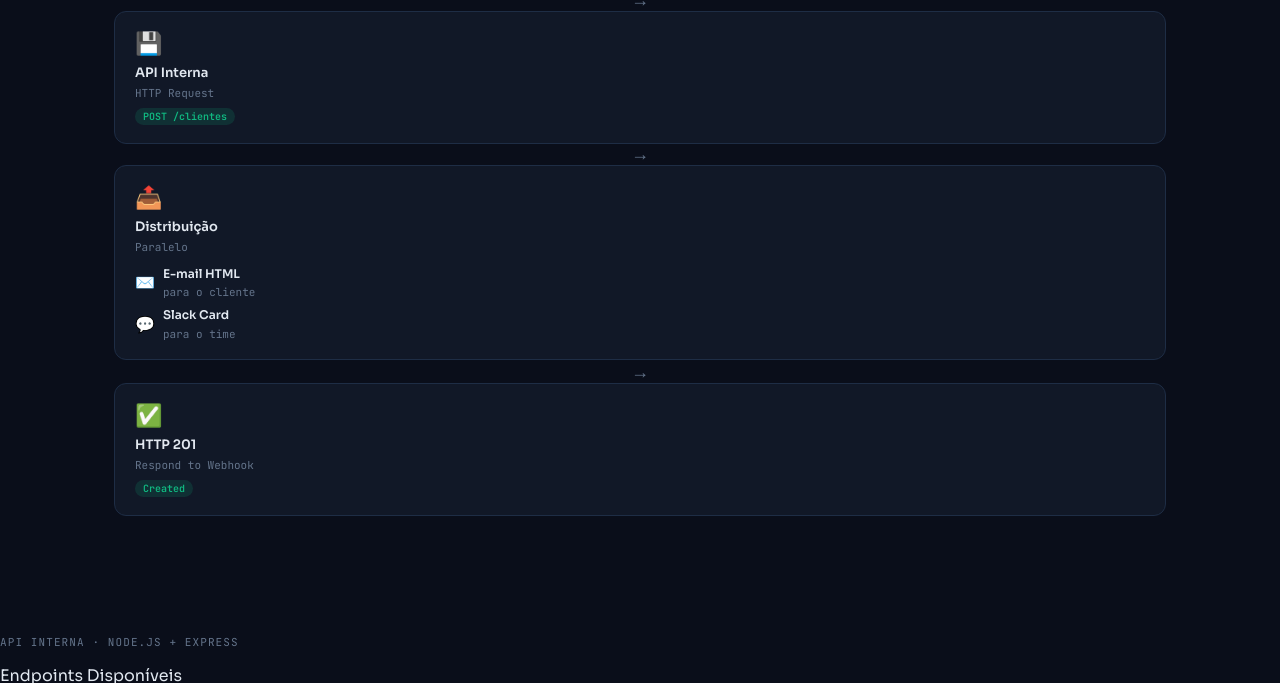
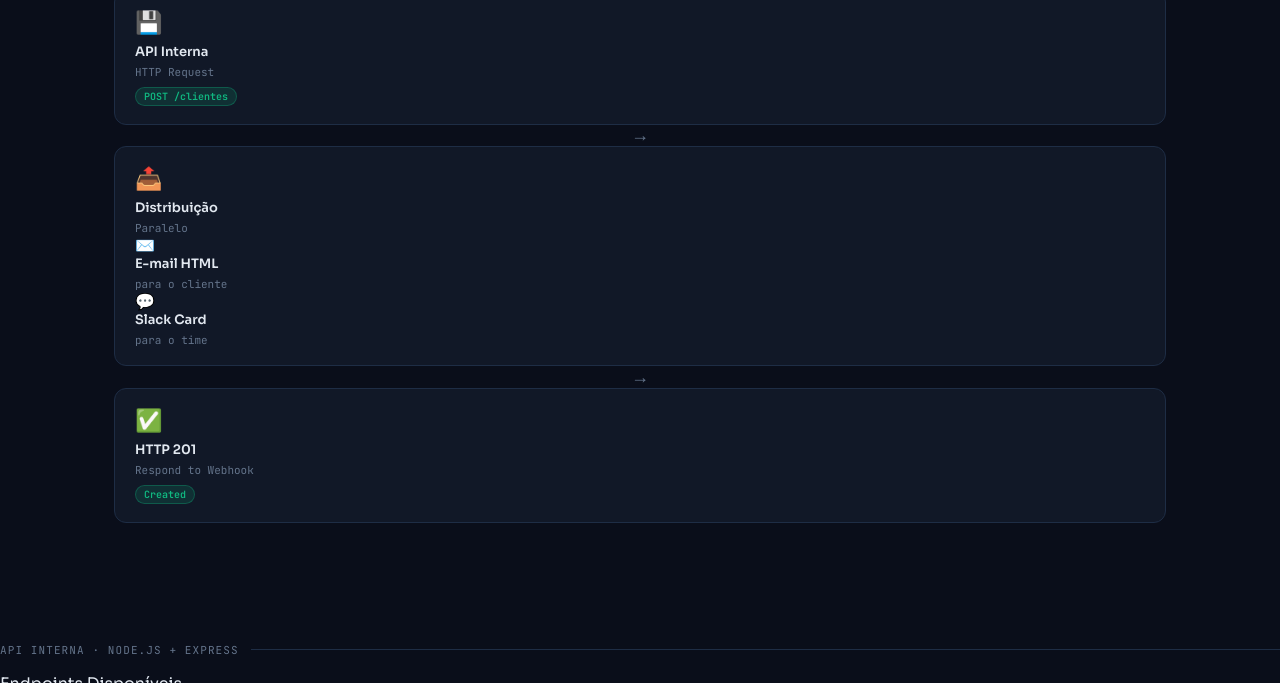
Before and after one commit to SnDann/n8n-cadastro-enrichment, a plain HTML site: page docs/index.html in a window 1280 px wide. Shown: the part 1323-2006 px from the top of the page. Drawn offline with Linux system fonts and the light colour scheme.

```diff
--- a/docs/index.html
+++ b/docs/index.html
@@ -37,27 +37,27 @@
  /* ── SECTION ── */ section { padding: 60px 0; }
  .section-label { display: flex; align-items: center; gap: 12px; font-size: 11px; font-family: var(--mono); color: var(--muted); letter-spacing: .1em; text-transform: uppercase; margin-bottom: 16px;
  }
- .section-label::after { content: ''; flex: 1; height 1px; background: var(--border); } h2 { font-size: 26px; font-weight 700; letter-spacing: -.02em; margin-bottom: 32px; }
+ .section-label::after { content: ''; flex: 1; height: 1px; background: var(--border); } h2 { font-size: 26px; font-weight: 700; letter-spacing: -.02em; margin-bottom: 32px; }
 
  /* ── FLOW DIAGRAM ── */
  .flow { display: flex; align-items: stretch; gap: 0; overflow-x: auto; padding-bottom: 12px;
  }
  .flow-step { display: flex; flex-direction: column; animation: fadeIn .5s ease both;
  }
- .flow-step:nth-child(1) { animation-delay: .1 s; }
+ .flow-step:nth-child(1) { animation-delay: .1s; }
  .flow-step:nth-child(3) { animation-delay: .2s; }
  .flow-step:nth-child(5) { animation-delay: .3s; }
  .flow-step:nth-child(7) { animation-delay: .4s; }
- .flow -step:nth-child(9) { animation-delay: .5s; }
+ .flow-step:nth-child(9) { animation-delay: .5s; }
 
- .flow-node { background : var(--surface); border: 1px solid var(--border); border-radius: 12px; padding: 18px 20px; min-width: 160px; position: relative; transition: border-color .2s, box-shadow .2s; cursor: default;
+ .flow-node { background: var(--surface); border: 1px solid var(--border); border-radius: 12px; padding: 18px 20px; min-width: 160px; position: relative; transition: border-color .2s, box-shadow .2s; cursor: default;
  }
  .flow-node:hover { border-color: var(--accent); box-shadow: 0 0 24px rgba(59,130,246,.15);
  }
  .flow-node:hover .node-detail { opacity: 1; max-height: 80px; margin-top: 10px; }
 
- .node-icon { font-size: 22px ; margin-bottom: 8px; }
- .node-title { font-size: 13px; font-weight: 600 ; line-height: 1.3; }
+ .node-icon { font-size: 22px; margin-bottom: 8px; }
+ .node-title { font-size: 13px; font-weight: 600; line-height: 1.3; }
  .node-sub { font-size: 11px; color: var(--muted); margin-top: 4px; font-family: var(--mono); }
  .node-detail { font-size: 11px; color: var(--accent2); max-height: 0; overflow: hidden; opacity: 0; transition: max-height .3s, opacity .3s, margin-top .3s; line-height: 1.5;
  }
@@ -65,7 +65,7 @@
  .node-badge { display: inline-block; font-size: 10px; font-family: var(--mono); padding: 2px 8px; border-radius: 100px; margin-top: 8px; font-weight: 600;
  }
  .badge-blue { background: rgba(59,130,246,.15); color: var(--accent); border: 1px solid rgba(59,130,246,.3); }
- .badge-green { background: rgba(16,185 ,129,.15); color: var(--green); border: 1px solid rgba(16,185,129,. 3); }
+ .badge-green { background: rgba(16,185,129,.15); color: var(--green); border: 1px solid rgba(16,185,129,.3); }
  .badge-red { background: rgba(239,68,68,.15); color: var(--red); border: 1px solid rgba(239,68,68,.3); }
  .badge-orange { background: rgba(245,158,11,.15); color: var(--orange); border: 1px solid rgba(245,158,11,.3); }
  .badge-purple { background: rgba( 139 ,92,246,.15); color: var(--purple); border: 1px solid rgba(139,92,246,.3); }
@@ -79,7 +79,7 @@
  .branch-item { display: flex; align-items: center; gap: 8px;
  }
  .branch-arrow { font-size: 14px; color: var(--muted); }
- . branch-node { background: var(--surface2); border: 1px solid var(--border); border-radius: 10px; padding: 12px 16px; min-width: 140px;
+ .branch-node { background: var(--surface2); border: 1px solid var(--border); border-radius: 10px; padding: 12px 16px; min-width: 140px;
  }
  .branch-node.error { border-color: rgba( 239,68,68,.3); }
  .branch-node.success-branch { border-color: rgba(16,185,129,.2); }
@@ -89,7 +89,7 @@
  } td { padding: 13px 16px; border-bottom: 1px solid rgba(30,45,69,.6); } tr:hover td { background: rgba(59,130,246,.04); }
  .method { font-family: var(--mono); font-size: 12px; font-weight: 700; padding: 3px 8px; border-radius: 5px; }
  .method.post { background: rgba(16,185,129,.15); color: var(--green); }
- .method.get { background: rgba(59,130,246,.15); color: var (--accent); } code { font-family: var(--mono); font-size: 12px; background: var(--surface2); padding: 3px 8px; border-radius: 5px; color: var(--accent2);
+ .method.get { background: rgba(59,130,246,.15); color: var(--accent); } code { font-family: var(--mono); font-size: 12px; background: var(--surface2); padding: 3px 8px; border-radius: 5px; color: var(--accent2);
  }
 
  /* ── CODE BLOCK ── */
@@ -99,13 +99,13 @@
  }
  .code-title { font-size: 12px; font-family: var(--mono); color: var(--muted); }
  .code-dots { display: flex; gap: 6px; }
- .dot { width: 10px ; height: 10px; border-radius: 50%; }
+ .dot { width: 10px; height: 10px; border-radius: 50%; }
  .dot-red { background: #ff5f57; }
  .dot-yellow { background: #ffbd2e; }
  .dot-green { background: #28c840; } pre { padding: 20px 22px; overflow-x: auto; font-family: var(--mono); font-size: 13px; line-height: 1.7; color: var(--text);
  }
  .k { color: #c792ea; }
- .s { color : #c3e88d; }
+ .s { color: #c3e88d; }
  .n { color: var(--accent2); }
  .c { color: var(--muted); font-style: italic; }
 
@@ -166,7 +166,7 @@
  <section>
  <div class="section-label">Arquitetura</div>
  <h2>Flux o de Automação</h2>
- <p style="color:var(--muted);font-size:14px;margin-bottom:24px;">Passe o mouse sobre cada nó para ver detalhes. Importe o <code>.workflow.json</code> diretamente no n8n.</ p>
+ <p class="section-text">Passe o mouse sobre cada nó para ver detalhes. Importe o <code>.workflow.json</code> diretamente no n8n.</p>
 
  <div class="flow">
 
@@ -231,22 +231,22 @@
  <div class="flow-arrow">→</div>
 
  <div class="flow-step">
- <div class="flow-node" style="min-width:180px;">
+ <div class="flow-node dist">
  <div class="node-icon">📤</div>
  <div class="node-title">Distribuição</div>
  <div class="node-sub">Paralelo</div>
- <div style="display:flex;flex-direction:column;gap:8px;margin-top:12px;">
- <div style="display:flex;align-items:center;gap:8px;">
+ <div class="dist-node">
+ <div class="dist-item">
  <span>✉️</span>
  <div>
- <div class="node-title" style="font-size:12px;">E-mail HTML</div>
+ <div class="node-title small">E-mail HTML</div>
  <div class="node-sub">para o cliente</div>
  </div>
  </div>
- <div style="display:flex;align-items:center;gap:8px;">
+ <div class="dist-item">
  <span>💬</span>
  <div>
- <div class="node-title" style="font-size:12px;">Slack Card</div>
+ <div class="node-title small">Slack Card</div>
  <div class="node-sub">para o time</div>
  </div>
  </div>
```
